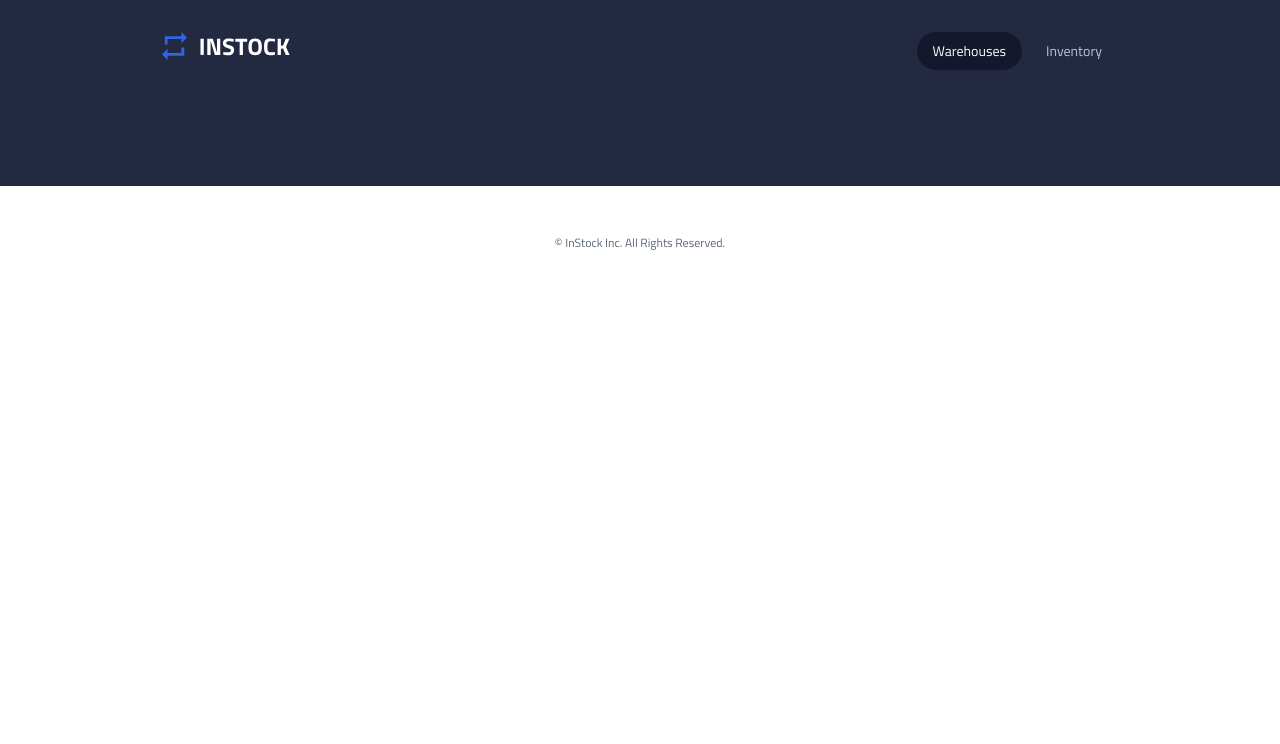
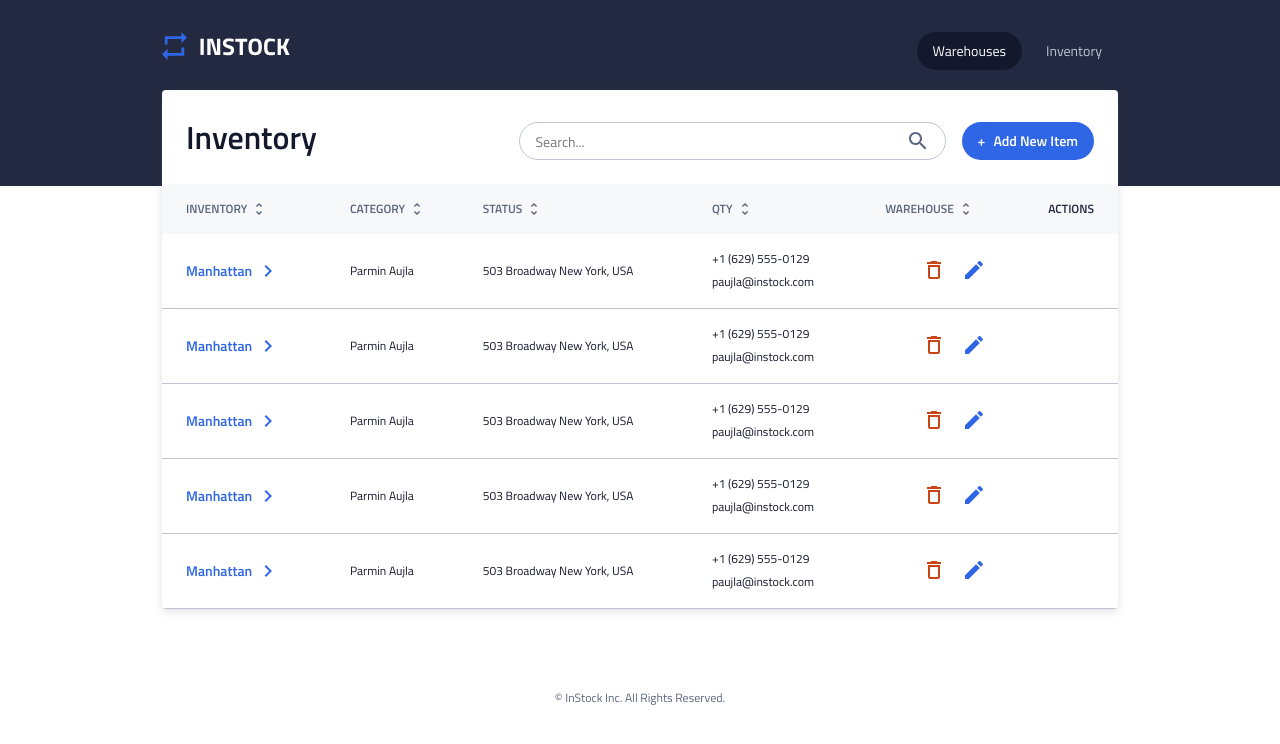
Before and after one commit to achris-alonzo30/south-american-horned-frog-instock, a React (Vite) app: page /inventory in a window 1280 px wide. Shown: the top 744 px of the page. Built offline with nearby package versions, Linux system fonts and the light colour scheme.

Commit message:
add route to inventory page from home

```diff
--- a/src/App.jsx
+++ b/src/App.jsx
@@ -1,16 +1,13 @@
 import "./App.scss";
 
-import {
-  Route,
-  Routes,
-  BrowserRouter
-} from "react-router-dom";
+import { Route, Routes, BrowserRouter } from "react-router-dom";
 
 import Header from "./components/Header/Header";
 import Footer from "./components/Footer/Footer";
 import { Warehouses } from "./pages/Warehouses/Warehouses";
 import EditWarehouse from "./components/EditWarehouse/EditWarehouse";
 import { WarehouseDetails } from "./components/WarehouseDetails/WarehouseDetails";
+import { Inventory } from "./pages/Inventory/Inventory";
 
 function App() {
   return (
@@ -23,6 +20,7 @@ function App() {
             element={<EditWarehouse />}
           />
         </Route>
+        <Route path="/inventory" element={<Inventory />} />
       </Routes>
       <Footer />
     </BrowserRouter>
--- a/src/pages/Inventory/Inventory.jsx
+++ b/src/pages/Inventory/Inventory.jsx
@@ -0,0 +1,28 @@
+import "./Inventory.scss";
+
+import searchIcon from "../../assets/icons/search-24px.svg";
+
+import { Card } from "../../components/Card/Card";
+import { CardHeader } from "../../components/CardHeader/CardHeader";
+import { DynamicButton } from "../../components/DynamicButton/DynamicButton";
+import { DynamicInput } from "../../components/DynamicInput/DynamicInput";
+import { InventoryList } from "../../components/InventoryList/InventoryList";
+
+export const Inventory = () => {
+  return (
+    <main className="main">
+      <Card>
+        <CardHeader flexStyle="flexCol" browserName="Inventory">
+          <DynamicInput
+            type="text"
+            id="search"
+            icon={searchIcon}
+            placeholder="Search..."
+          />
+          <DynamicButton variant="add" addButtonName="Add New Item" />
+        </CardHeader>
+        <InventoryList />
+      </Card>
+    </main>
+  );
+};
--- a/src/pages/Warehouses/Warehouses.jsx
+++ b/src/pages/Warehouses/Warehouses.jsx
@@ -6,7 +6,8 @@ import { Card } from "../../components/Card/Card";
 import { CardHeader } from "../../components/CardHeader/CardHeader";
 import { WarehouseList } from "../../components/WarehouseList/WarehouseList";
 import { CardFooter } from "../../components/CardFooter/CardFooter";
-
+import { DynamicButton } from "../../components/DynamicButton/DynamicButton";
+import { DynamicInput } from "../../components/DynamicInput/DynamicInput";
 
 export const Warehouses = () => {
   return (
```
